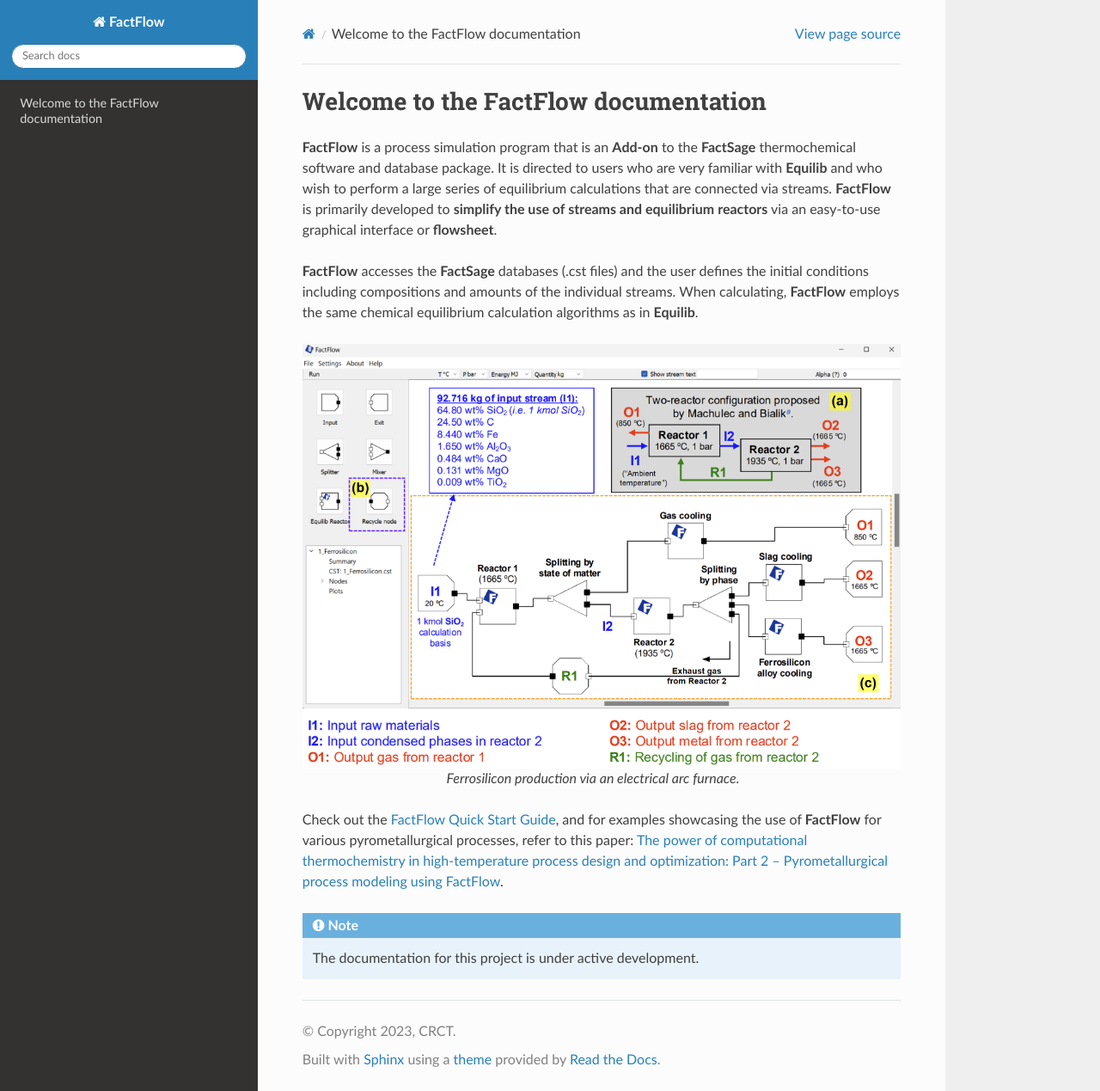
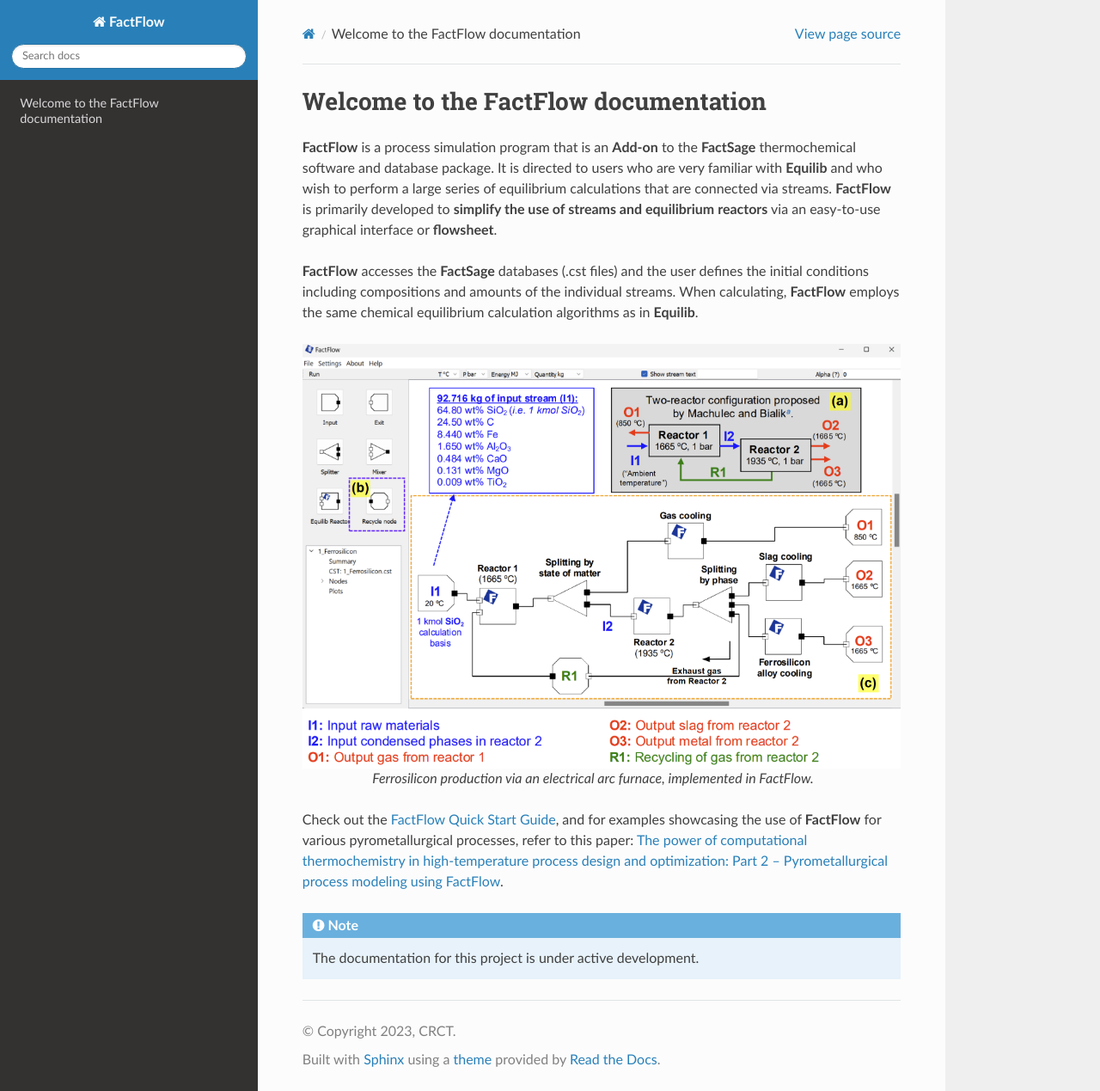
Before and after one commit to docs-user/factflow-docs, a Sphinx documentation site: the page built from docs/source/index.rst, in a window 1280 px wide and 1269 px high. Shown: the whole window at 86% size. Built offline with Sphinx 7.4.7 and the Read the Docs theme 3.1.0, drawn with Linux system fonts in a browser that asks for light colours.

Commit message:
Update index.rst

```diff
--- a/docs/source/index.rst
+++ b/docs/source/index.rst
@@ -9,7 +9,7 @@
    :alt: FactFlow
    :align: center
 
-   Ferrosilicon production via an electrical arc furnace.
+   Ferrosilicon production via an electrical arc furnace, implemented in FactFlow.
 
 Check out the `FactFlow Quick Start Guide <https://www.factsage.com/Factflow/Docs/FactFlow%20Quick%20Start%20Guide%20V1.1.pdf>`_, and for examples showcasing the use of **FactFlow** for various pyrometallurgical processes, refer to this paper: `The power of computational thermochemistry in high-temperature process design and optimization: Part 2 – Pyrometallurgical process modeling using FactFlow <https://doi.org/10.1016/j.calphad.2024.102772>`_.
 
```
